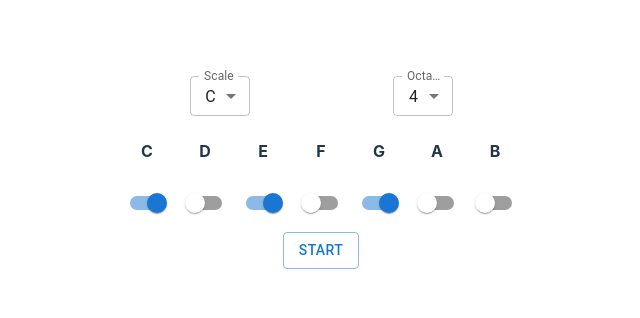
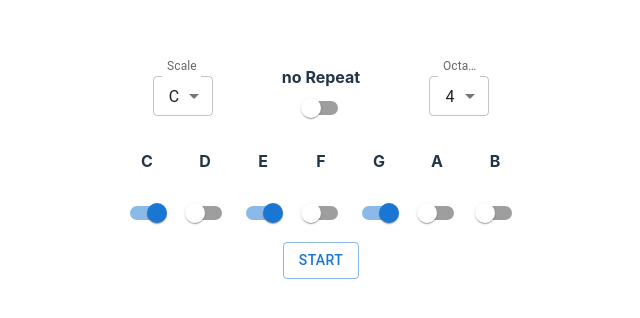
Before and after one commit to jonathanAK/sounds, a React (Vite) app: page / in a window 1280 px wide. Shown: the part 228-546 px from the top of the page, without its empty margins (319-959 px from the left). Built offline with nearby package versions, Linux system fonts and the light colour scheme.

Commit message:
no repeat

```diff
--- a/src/pages/singleNote/singleNote.css.js
+++ b/src/pages/singleNote/singleNote.css.js
@@ -31,7 +31,10 @@ export const useStyles = createUseStyles({
     scoreWrong: {color: 'red'},
     selectFromControl: {
         margin: 1,
-        minWidth: 60
+        minWidth: 60,
+        display:'flex',
+        flexDirection: 'column',
+        justifyContent: 'space-around',
     },
     startButton:{
         marginTop:10
@@ -41,4 +44,7 @@ export const useStyles = createUseStyles({
         flexWrap: 'wrap',
         justifyContent: 'space-around',
     },
+    repeatText:{
+        margin:0,
+    }
 })
--- a/src/pages/singleNote/singleNote.jsx
+++ b/src/pages/singleNote/singleNote.jsx
@@ -10,7 +10,8 @@ function SingleNote() {
     const [correct, setCorrect] =useState(0);
     const [asked, setAsked] = useState(0);
     const [startTime, setStartTime] =useState(0);
-    const [octave, setOctave] =useState(4);
+    const [octave, setOctave] = useState(4);
+    const [noRepeat, setNoRepeat] = useState(false);
 
 
     const increaseQuestionCount = ()=> setAsked(asked+1);
@@ -31,6 +32,7 @@ function SingleNote() {
                 startNewGame,
                 scale, setScale,
                 playableDegrees, setPlayableDegrees,
+                noRepeat, setNoRepeat,
                 octave, setOctave,
             }}
         /> :
@@ -38,6 +40,7 @@ function SingleNote() {
             {...{
                 scale,
                 playableDegrees,
+                noRepeat,
                 increaseCorrectCount,
                 increaseQuestionCount,
                 asked, correct
--- a/src/pages/singleNote/singleNoteGame.jsx
+++ b/src/pages/singleNote/singleNoteGame.jsx
@@ -7,7 +7,7 @@ import {Switch} from "@mui/material";
 import repeatIcon from "../../assets/repeat.png";
 import {useStyles} from "./singleNote.css.js";
 
-function SingleNoteGame({scale, playableDegrees, selectedOctave = 4, increaseQuestionCount, increaseCorrectCount, asked, correct}) {
+function SingleNoteGame({scale, noRepeat, playableDegrees, selectedOctave = 4, increaseQuestionCount, increaseCorrectCount, asked, correct}) {
     const [degree, setDegree] = useState(-1);
     const [message, setMessage] = useState('');
     const [octave, setOctave] = useState(selectedOctave);
@@ -18,6 +18,7 @@ function SingleNoteGame({scale, playableDegrees, selectedOctave = 4, increaseQue
     const newNote = () => {
         const newDegree = playableDegrees[Math.floor(Math.random() * playableDegrees.length)];
         const newOctave = selectedOctave < 0 ? Math.floor(Math.random() * 5 + 3) : selectedOctave;
+        if(noRepeat && degree === newDegree && octave === newOctave) return newNote();
         setDegree(newDegree);
         setOctave(newOctave);
         playNoteOnScale({scale, degree: newDegree, octave: newOctave});
--- a/src/pages/singleNote/singleNoteSettings.jsx
+++ b/src/pages/singleNote/singleNoteSettings.jsx
@@ -6,9 +6,9 @@ import {useStyles} from "./singleNote.css.js";
 
 const NoteSwitch = ({note, setNotes, selectedNotes, degree}) => {
     const noteOn = selectedNotes.includes(degree);
-    const onChange = ()=>{
-        if(!noteOn) return setNotes([...selectedNotes,degree]);
-        setNotes(selectedNotes.filter(specificDegree=>specificDegree!==degree))
+    const onChange = () => {
+        if (!noteOn) return setNotes([...selectedNotes, degree]);
+        setNotes(selectedNotes.filter(specificDegree => specificDegree !== degree))
     }
     return <span>
         <div><h4>{note}</h4></div>
@@ -19,8 +19,20 @@ const NoteSwitch = ({note, setNotes, selectedNotes, degree}) => {
     </span>
 }
 
-function SingleNoteSettings({startNewGame, scale, setScale, playableDegrees, setPlayableDegrees, octave, setOctave,}) {
-    useEffect(()=>{setPlayableDegrees([1,3,5])},[scale]);
+function SingleNoteSettings({
+                                startNewGame,
+                                scale,
+                                setScale,
+                                playableDegrees,
+                                setPlayableDegrees,
+                                octave,
+                                setOctave,
+                                noRepeat,
+                                setNoRepeat
+                            }) {
+    useEffect(() => {
+        setPlayableDegrees([1, 3, 5])
+    }, [scale]);
     const classes = useStyles();
     return (
         <div>
@@ -38,7 +50,15 @@ function SingleNoteSettings({startNewGame, scale, setScale, playableDegrees, set
                             Object.keys(scales).map((key) => <MenuItem value={key} key={key}>{key}</MenuItem>)
                         }
                     </Select>
-                </FormControl><FormControl  className={classes.selectFromControl} size="small">
+                </FormControl>
+                <span>
+                    <div><h4 className={classes.repeatText}>no Repeat</h4></div>
+                    <Switch
+                        checked={noRepeat}
+                        onChange={(e)=>setNoRepeat(e.target.checked)}
+                    />
+                </span>
+                <FormControl className={classes.selectFromControl} size="small">
                     <InputLabel id="Octave">Octave</InputLabel>
                     <Select
                         labelId="octave"
@@ -58,7 +78,8 @@ function SingleNoteSettings({startNewGame, scale, setScale, playableDegrees, set
             </div>
             <div className={classes.noteArea}>
                 {scales[scale].map((note, key) => <NoteSwitch key={note}
-                note={note} degree={key+1} setNotes={setPlayableDegrees} selectedNotes={playableDegrees}/>)}
+                                                              note={note} degree={key + 1} setNotes={setPlayableDegrees}
+                                                              selectedNotes={playableDegrees}/>)}
             </div>
             <Button onClick={startNewGame} variant="outlined" className={classes.startButton}>Start</Button>
         </div>
--- a/src/services/midi.js
+++ b/src/services/midi.js
@@ -2,14 +2,15 @@ import * as Tone from 'tone';
 import scales from './scales.json';
 
 Tone.context.lookAhead=0;
-let synth;
+let synth, polySynth;
 let lastPlay = 0;
 
 const minMaxNum = (min,max,num)=> Math.max(min,Math.min(max,Math.floor(num)));
 
 export const startSound = () => {
     Tone.start();
-    synth = new Tone.PolySynth().toDestination();
+    synth = new Tone.Synth().toDestination();
+    polySynth = new Tone.PolySynth(Tone.Synth).toDestination();
 }
 
 export const makeSound = ({note = 'C', octave = 4}) => {
@@ -18,7 +19,7 @@ export const makeSound = ({note = 'C', octave = 4}) => {
         const startTime = Tone.now()
         if (!startTime > lastPlay) return;
         lastPlay = startTime;
-        synth.triggerAttackRelease([note + octave], "8n");
+        synth.triggerAttackRelease(note + octave, "8n");
     } catch (e) {
         console.error(e);
     }
```
Lines whose indentation alone changed are shown as unchanged.
